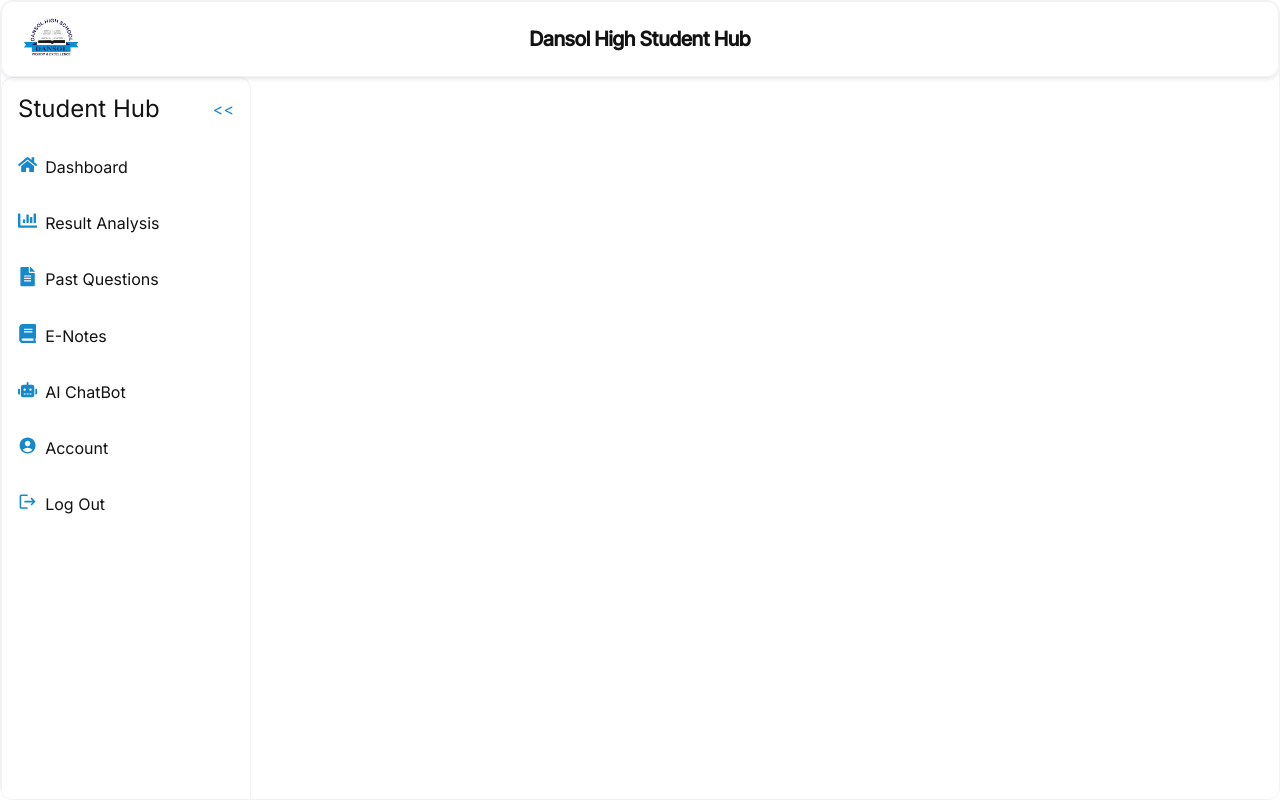
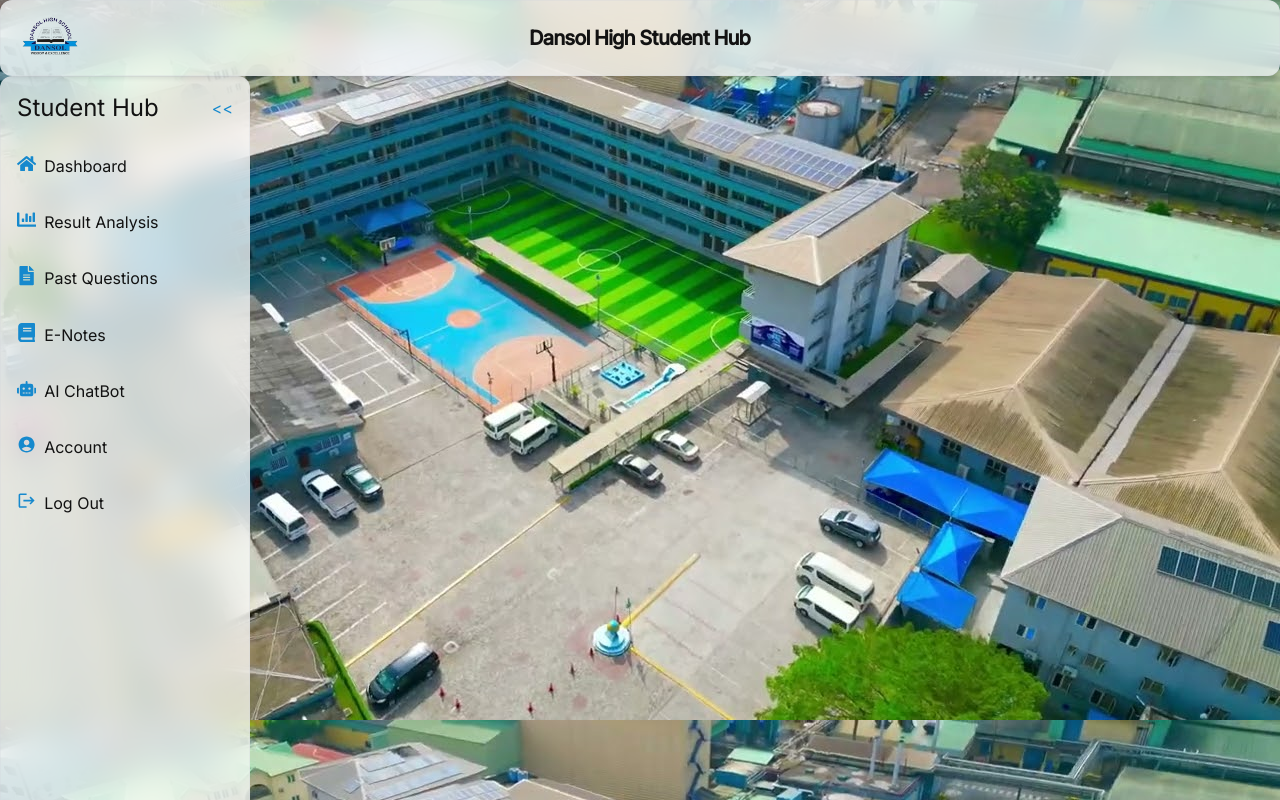
Before and after one commit to Toni-Coker/Dansol2_SMS, a React (Vite) app in the folder Dansoll/: page /dashboard in a window 1280 px wide. Built offline with nearby package versions, Linux system fonts and the light colour scheme.

Commit message:
Update Dashboard.css

```diff
--- a/Dansoll/src/components/Dashboard.css
+++ b/Dansoll/src/components/Dashboard.css
@@ -1,7 +1,3 @@
 body{
-    backdrop-filter: blur(16px) saturate(180%);
-    -webkit-backdrop-filter: blur(16px) saturate(180%);
-    background-color: rgba(255, 255, 255, 0.75);
-    border-radius: 12px;
-    border: 1px solid rgba(209, 213, 219, 0.3);
+    background: url("../assets/dansol_high.jpg");
 }
```
